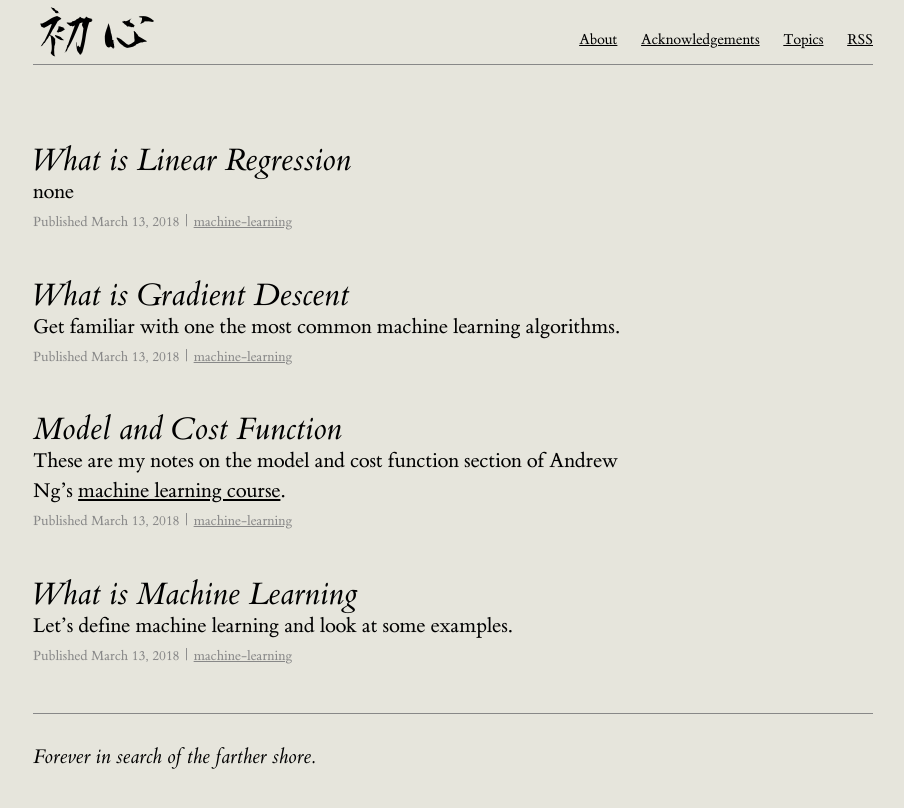
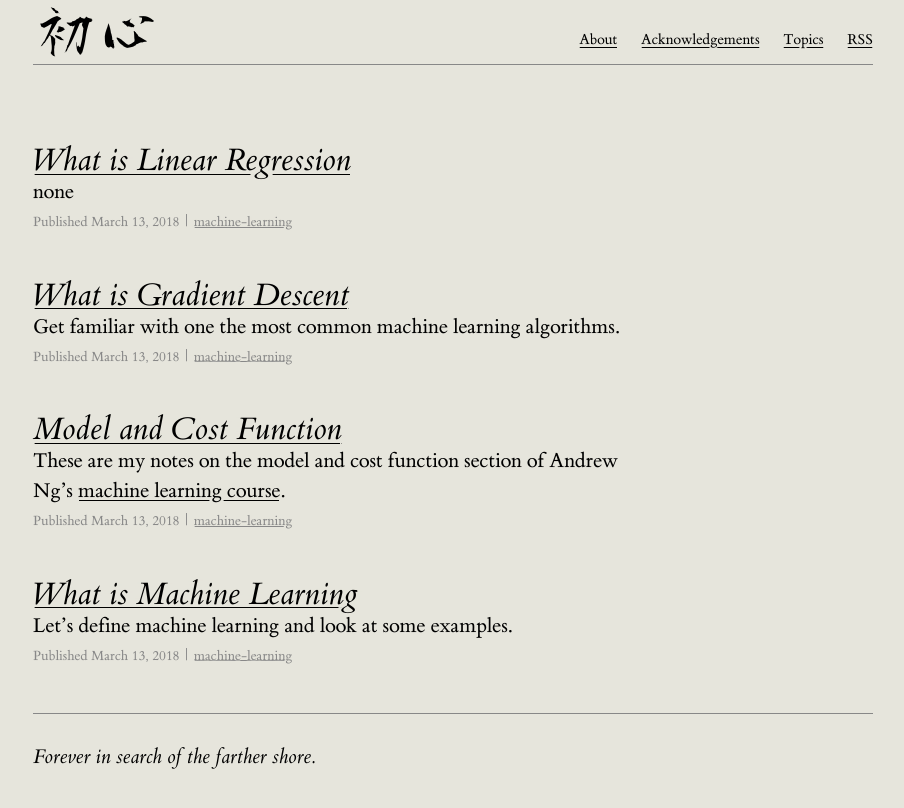
Before and after one commit to dempe/dempe.github.io, a Jekyll site: the page built from index.html, in a window 1280 px wide. Shown: the top 808 px of the page, without its empty margins (127-1031 px from the left). Built offline with Jekyll 4.4.1, drawn with Linux system fonts in a browser that asks for light colours.

Commit message:
Make link underlinng consistent across browsers

```diff
--- a/_includes/post_meta.html
+++ b/_includes/post_meta.html
@@ -6,7 +6,7 @@
     Updated {{ page.updated | date: "%B %d, %Y" }} |
   {% endif %}
   {% for i in (0..num_tags_with_comma) %}
-  <a href="/topics/#{{ tag | slugify }}"> {{ page.tags[i] }}</a>,
+  <a class="post-meta-link" href="/topics/#{{ tag | slugify }}"> {{ page.tags[i] }}</a>,
   {% endfor %}
-  <a href="/topics/#{{ tag | slugify }}"> {{ page.tags[last_tag_index] }} </a>
+  <a class="post-meta-link" href="/topics/#{{ tag | slugify }}"> {{ page.tags[last_tag_index] }} </a>
 </span>
--- a/css/main.scss
+++ b/css/main.scss
@@ -290,31 +290,31 @@
   width: auto;
 }
 
-// .post-meta a {
-//   text-decoration: none;
-//   background: -webkit-linear-gradient($background-color, $background-color), -webkit-linear-gradient($background-color, $background-color), -webkit-linear-gradient($midground-color, $midground-color);
-//   background: linear-gradient($background-color, $background-color), linear-gradient($background-color, $background-color), linear-gradient($midground-color, $midground-color);
-//   -webkit-background-size: 0.05em 1px, 0.05em 1px, 1px 1px;
-//   -moz-background-size: 0.05em 1px, 0.05em 1px, 1px 1px;
-//   background-size: 0.05em 1px, 0.05em 1px, 1px 1px;
-//   background-repeat: no-repeat, no-repeat, repeat-x;
-//   text-shadow: 0.03em 0 $background-color, -0.03em 0 $background-color, 0 0.03em $background-color, 0 -0.03em $background-color, 0.06em 0 $background-color, -0.06em 0 $background-color, 0.09em 0 $background-color, -0.09em 0 $background-color, 0.12em 0 $background-color, -0.12em 0 $background-color, 0.15em 0 $background-color, -0.15em 0 $background-color;
-//   background-position: 0% 93%, 100% 93%, 0% 93%;
-// }
-//
-// a:link:not(.site-title):not(.post-meta a),
-// .post-link:hover
-// {
-//   text-decoration: none;
-//   background: -webkit-linear-gradient($background-color, $background-color), -webkit-linear-gradient($background-color, $background-color), -webkit-linear-gradient($foreground-color, $foreground-color);
-//   background: linear-gradient($background-color, $background-color), linear-gradient($background-color, $background-color), linear-gradient($foreground-color, $foreground-color);
-//   -webkit-background-size: 0.05em 1px, 0.05em 1px, 1px 1px;
-//   -moz-background-size: 0.05em 1px, 0.05em 1px, 1px 1px;
-//   background-size: 0.05em 1px, 0.05em 1px, 1px 1px;
-//   background-repeat: no-repeat, no-repeat, repeat-x;
-//   text-shadow: 0.03em 0 $background-color, -0.03em 0 $background-color, 0 0.03em $background-color, 0 -0.03em $background-color, 0.06em 0 $background-color, -0.06em 0 $background-color, 0.09em 0 $background-color, -0.09em 0 $background-color, 0.12em 0 $background-color, -0.12em 0 $background-color, 0.15em 0 $background-color, -0.15em 0 $background-color;
-//   background-position: 0% 93%, 100% 93%, 0% 93%;
-// }
+a:link:not(.site-title):not(.post-meta-link),
+{
+  text-decoration: none;
+  background: -webkit-linear-gradient($background-color, $background-color), -webkit-linear-gradient($background-color, $background-color), -webkit-linear-gradient($foreground-color, $foreground-color);
+  background: linear-gradient($background-color, $background-color), linear-gradient($background-color, $background-color), linear-gradient($foreground-color, $foreground-color);
+  -webkit-background-size: 0.05em 1px, 0.05em 1px, 1px 1px;
+  -moz-background-size: 0.05em 1px, 0.05em 1px, 1px 1px;
+  background-size: 0.05em 1px, 0.05em 1px, 1px 1px;
+  background-repeat: no-repeat, no-repeat, repeat-x;
+  text-shadow: 0.03em 0 $background-color, -0.03em 0 $background-color, 0 0.03em $background-color, 0 -0.03em $background-color, 0.06em 0 $background-color, -0.06em 0 $background-color, 0.09em 0 $background-color, -0.09em 0 $background-color, 0.12em 0 $background-color, -0.12em 0 $background-color, 0.15em 0 $background-color, -0.15em 0 $background-color;
+  background-position: 0% 93%, 100% 93%, 0% 93%;
+}
+
+/* Use $midground-color for post-meta links */
+.post-meta a {
+  text-decoration: none;
+  background: -webkit-linear-gradient($background-color, $background-color), -webkit-linear-gradient($background-color, $background-color), -webkit-linear-gradient($midground-color, $midground-color);
+  background: linear-gradient($background-color, $background-color), linear-gradient($background-color, $background-color), linear-gradient($midground-color, $midground-color);
+  -webkit-background-size: 0.05em 1px, 0.05em 1px, 1px 1px;
+  -moz-background-size: 0.05em 1px, 0.05em 1px, 1px 1px;
+  background-size: 0.05em 1px, 0.05em 1px, 1px 1px;
+  background-repeat: no-repeat, no-repeat, repeat-x;
+  text-shadow: 0.03em 0 $background-color, -0.03em 0 $background-color, 0 0.03em $background-color, 0 -0.03em $background-color, 0.06em 0 $background-color, -0.06em 0 $background-color, 0.09em 0 $background-color, -0.09em 0 $background-color, 0.12em 0 $background-color, -0.12em 0 $background-color, 0.15em 0 $background-color, -0.15em 0 $background-color;
+  background-position: 0% 93%, 100% 93%, 0% 93%;
+}
 
 @media screen and (-webkit-min-device-pixel-ratio: 0)
 {
```
